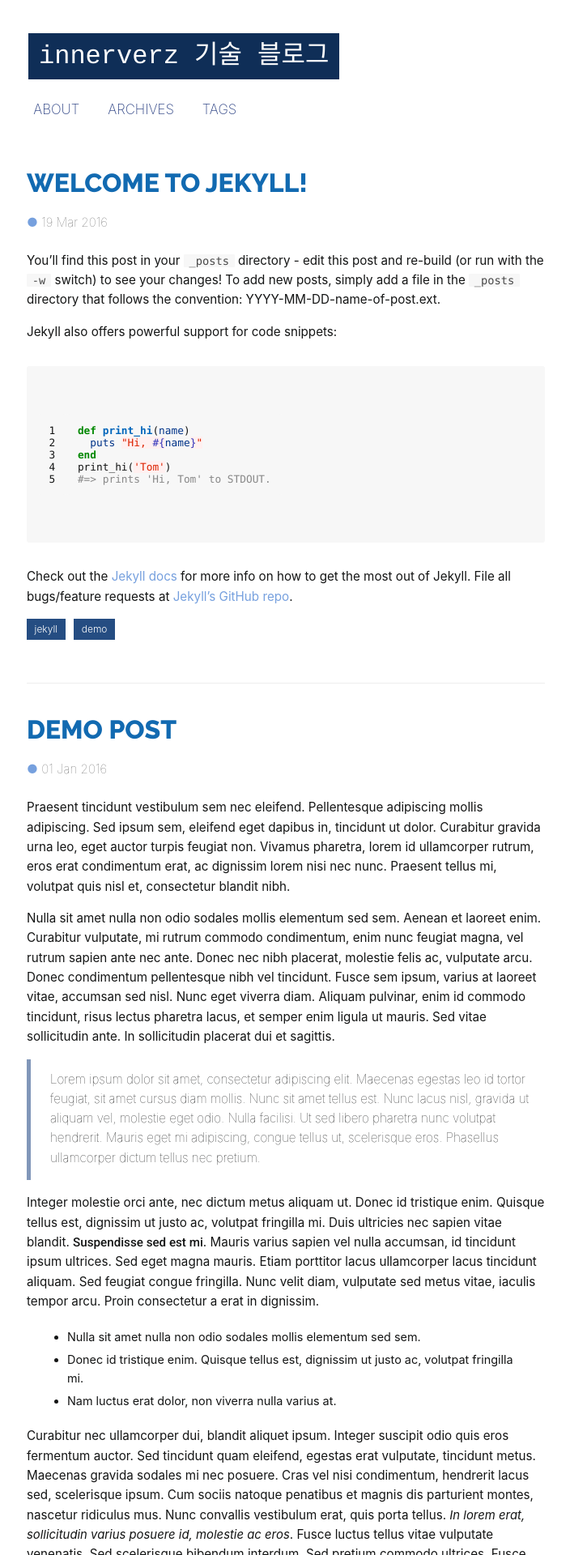
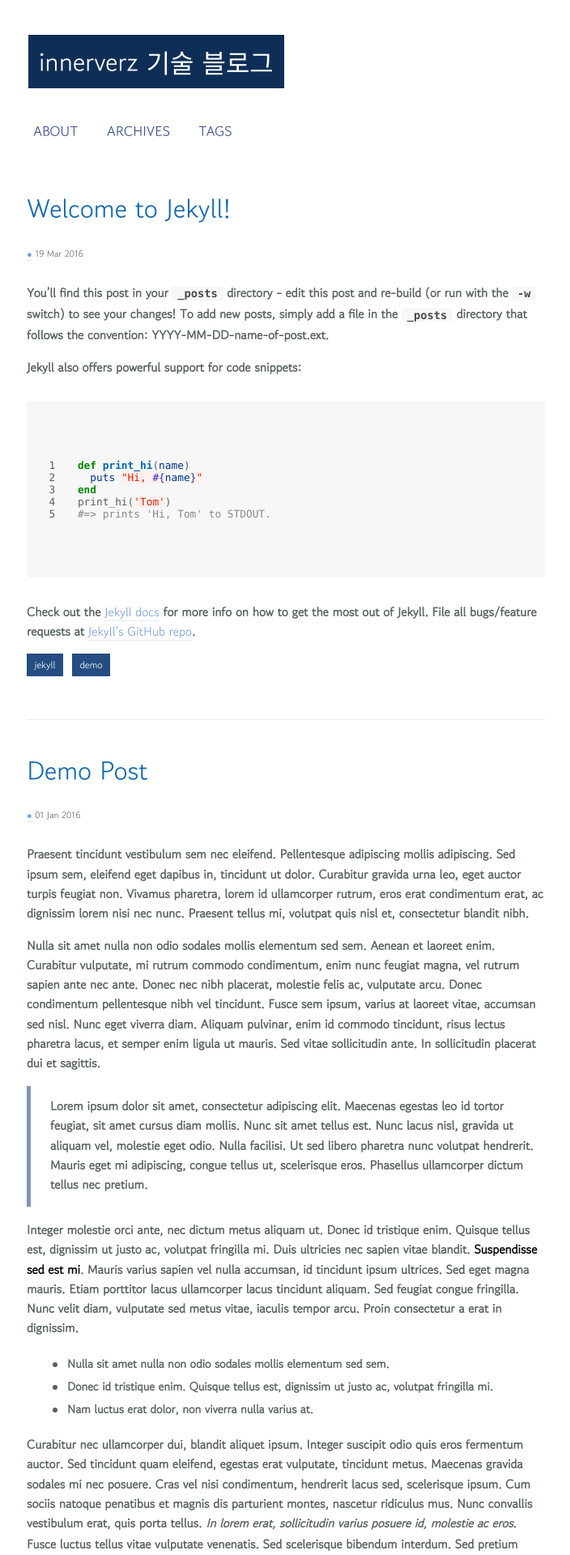
Before and after one commit to Innerverz-AI/Innerverz-AI.github.io, a Jekyll site: the page built from index.html, in a window 1280 px wide. Shown: the top 1920 px of the page at 81% size, without its empty margins (287-991 px from the left). Built offline with Jekyll 4.4.1, drawn with Linux system fonts in a browser that asks for light colours; some web fonts are replaced; the list of posts is cut into pages by our own code.

Commit message:
template: set to use korean web font

```diff
--- a/css/main.css
+++ b/css/main.css
@@ -6,25 +6,30 @@
 @import url(https://fonts.googleapis.com/css?family=Open+Sans:400,300);
 @import url(https://fonts.googleapis.com/css?family=Droid+Sans+Mono);
 @import url(https://fonts.googleapis.com/css?family=Raleway:800);
+/* Add Korean font */
+@import url(https://fonts.googleapis.com/css2?family=Gowun+Dodum&display=swap);
+@import url(https://fonts.googleapis.com/css2?family=Sunflower:wght@500&display=swap);
+@import url(https://fonts.googleapis.com/css2?family=Noto+Sans+KR:wght@300;400;500;700&display=swap);
 * {
     margin: 0px;
     padding: 0px;
 }
 body {
-    color: #141515;
-    font-family:-apple-system,system-ui,BlinkMacSystemFont,"Segoe UI",Roboto,"Helvetica Neue",Arial,sans-serif;
+    color: #586161;
+    font-family: 'Gowun Dodum', sans-serif;; /*-apple-system,system-ui,BlinkMacSystemFont,"Segoe UI",Roboto,"Helvetica Neue",Arial,sans-serif;*/
+    font-weight: 600;
     text-rendering: optimizeLegibility;
     overflow-y: scroll;
     overflow-x: hidden;
 }
+Math
 #main h1,
 h2,
 h3,
 h4,
 h5,
 h6 {
-    font-family: -apple-system, ".SFNSText-Regular", "San Francisco", "Roboto", "Segoe UI", "Helvetica Neue", "Lucida Grande", sans-serif;
-    font-weight: 400;
+    font-family: 'Gowun Dodum', sans-serif;; /*-apple-system, ".SFNSText-Regular", "San Francisco", "Roboto", "Segoe UI", "Helvetica Neue", "Lucida Grande", sans-serif;*/
     color: #315572;
 }
 #main h4 {
@@ -37,7 +42,7 @@ header {
 header h1 {
     padding-top: 1em;
     font-weight: bold;
-    font: 1em -apple-system-headline, "Droid Sans Mono", Courier, mono;
+    font: 1em 'Gowun Dodum', sans-serif; /*-apple-system-headline, "Droid Sans Mono", Courier, mono;*/
     text-transform: lowercase;
     margin-left: 25px;
     padding-bottom: 2.1em;
@@ -63,7 +68,7 @@ header h1 a:hover {
 }
 nav {
     font-weight: 200;
-    font-family: -apple-system, Roboto, Helvetica, Arial;
+    font-family: 'Gowun Dodum', sans-serif; /*-apple-system, Roboto, Helvetica, Arial;*/
     text-transform: uppercase;
     margin-left: -43px;
 	margin-bottom: -20px;
@@ -85,8 +90,8 @@ nav ul li a:hover {
     background-color: #000000;
 }
 .heading {
-    font: 1.5em Raleway, Helvetica;
-    text-transform: uppercase;
+    font: 1.5em 'Gowun Dodum', sans-serif;; /*Raleway, Helvetica;*/
+    /* text-transform: uppercase; */
     margin-top: 1.2em;
     margin-bottom: 1.3em;
 }
@@ -99,17 +104,27 @@ p em {
 }
 .meta {
     color: #666666;
-    font-family: -apple-system, "Roboto", Courier, mono;
+    font-family: 'Gowun Dodum', sans-serif;; /*-apple-system, "Roboto", Courier, mono;*/
+    font-size: 0.7em;
     font-weight: 100;
     text-align: left;
     margin-bottom: 1em;
     height: 32px;
     margin-top: -1.5em;
 }
+h1 {
+    font-size: 1.5em;
+    margin-top: 2em;
+    margin-bottom: 1em;
+}
 h2 {
-    font-size: 1.3em;
-    font-weight: 300;
-    margin-top: 1em;
+    font-size: 1.2em;
+    margin-top: 1.7em;
+    margin-bottom: 1em;
+}
+h3 {
+    font-size: 1em;
+    margin-top: 1.5em;
     margin-bottom: 1em;
 }
 h6 {
@@ -117,15 +132,15 @@ h6 {
     font-style: italic;
 }
 p {
-    font-size: 0.8em;
+    font-weight: 600;
     margin-bottom: 15px;
     margin-top: 12px;
     line-height: 1.7em;
 }
 p strong {
-    font-weight: 500;
+    color: #000000;
     font-style: normal;
-    font-family: Roboto, Helvetica Neue, Helvetica, Arial, Sans-serif !important;
+    font-family: 'Gowun Dodum', sans-serif !important;/*Roboto, Helvetica Neue, Helvetica, Arial, Sans-serif !important;*/
 }
 article {
     margin-top: 32px;
@@ -143,7 +158,7 @@ article {
     margin-bottom: 5px;
 }
 .label a {
-    font: 75% -apple-system, Roboto, Helvetica Neue, Helvetica, "Open Sans", Arial, sans-serif;
+    font: 75% 'Gowun Dodum', sans-serif;; /*-apple-system, Roboto, Helvetica Neue, Helvetica, "Open Sans", Arial, sans-serif;*/
     font-weight: 300 !important;
     color: #ffffff;
 }
@@ -191,11 +206,13 @@ a {
 a:hover {
     color: #274977
 }
-#main p img {
+/* Allow image resizing */
+/* #main p img {
     width: 100%
-}
+} */
 article p a {
-    border-bottom: 1px solid #e4edf9 font-weight: normal;
+    border-bottom: 1px solid #e4edf9;
+    font-weight: normal;
     font-style: normal;
 }
 .badge {
@@ -207,7 +224,7 @@ blockquote {
     padding-top: 0.32px;
     margin-top: 1em;
     margin-bottom: 1em;
-    font-weight: 100;
+    font-weight: 500;
     padding-bottom: 0.32px;
 }
 footer {
```
Also changed, not shown: 1 other file.
